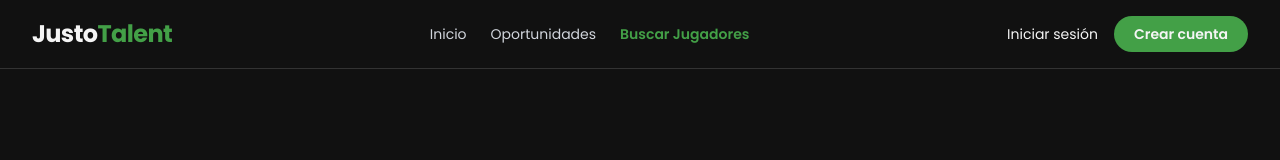
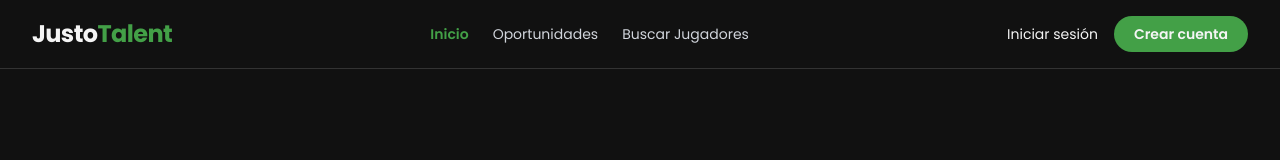
Before and after one commit to Tinchito75/justotalent, a Next.js app: page / in a window 1280 px wide. Shown: the top 160 px of the page. Built offline with nearby package versions, Linux system fonts and the light colour scheme; no server answers.

Commit message:
Highlight active nav link

```diff
--- a/src/components/layout/Navbar.tsx
+++ b/src/components/layout/Navbar.tsx
@@ -1,10 +1,12 @@
 "use client";
 
 import Link from "next/link";
+import { usePathname } from "next/navigation";
 import { useAuth } from "@/context/AuthContext";
 
 export default function Navbar() {
   const { user, loading, logout } = useAuth();
+  const pathname = usePathname();
 
   return (
     <nav className="w-full flex items-center justify-between p-4 md:px-8 border-b border-[#333] bg-justo-black sticky top-0 z-50">
@@ -16,17 +18,17 @@ export default function Navbar() {
         </Link>
       </div>
 
-      <div className="hidden md:flex items-center gap-6 text-sm text-gray-300 font-medium">
-        <Link href="/" className="hover:text-justo-white transition-colors">Inicio</Link>
-        <Link href="/opportunities" className="hover:text-justo-white transition-colors">Oportunidades</Link>
-        <Link href="/search/players" className="hover:text-justo-white transition-colors text-justo-green font-semibold">Buscar Jugadores</Link>
+      <div className="hidden md:flex items-center gap-6 text-sm font-medium">
+        <Link href="/" className={`transition-colors ${pathname === '/' ? 'text-justo-green font-semibold' : 'text-gray-300 hover:text-justo-white'}`}>Inicio</Link>
+        <Link href="/opportunities" className={`transition-colors ${pathname === '/opportunities' ? 'text-justo-green font-semibold' : 'text-gray-300 hover:text-justo-white'}`}>Oportunidades</Link>
+        <Link href="/search/players" className={`transition-colors ${pathname === '/search/players' ? 'text-justo-green font-semibold' : 'text-gray-300 hover:text-justo-white'}`}>Buscar Jugadores</Link>
       </div>
 
       <div className="flex items-center gap-4">
         {!loading && (
           user ? (
             <div className="flex items-center gap-4">
-              <Link href="/profile" className="text-sm font-semibold hover:text-justo-green transition-colors">Mi Perfil</Link>
+              <Link href="/profile" className={`text-sm font-semibold transition-colors ${pathname?.startsWith('/profile') ? 'text-justo-green' : 'hover:text-justo-green text-gray-300'}`}>Mi Perfil</Link>
               <button
                 onClick={logout}
                 className="text-sm text-gray-400 hover:text-justo-white transition-colors"
```
